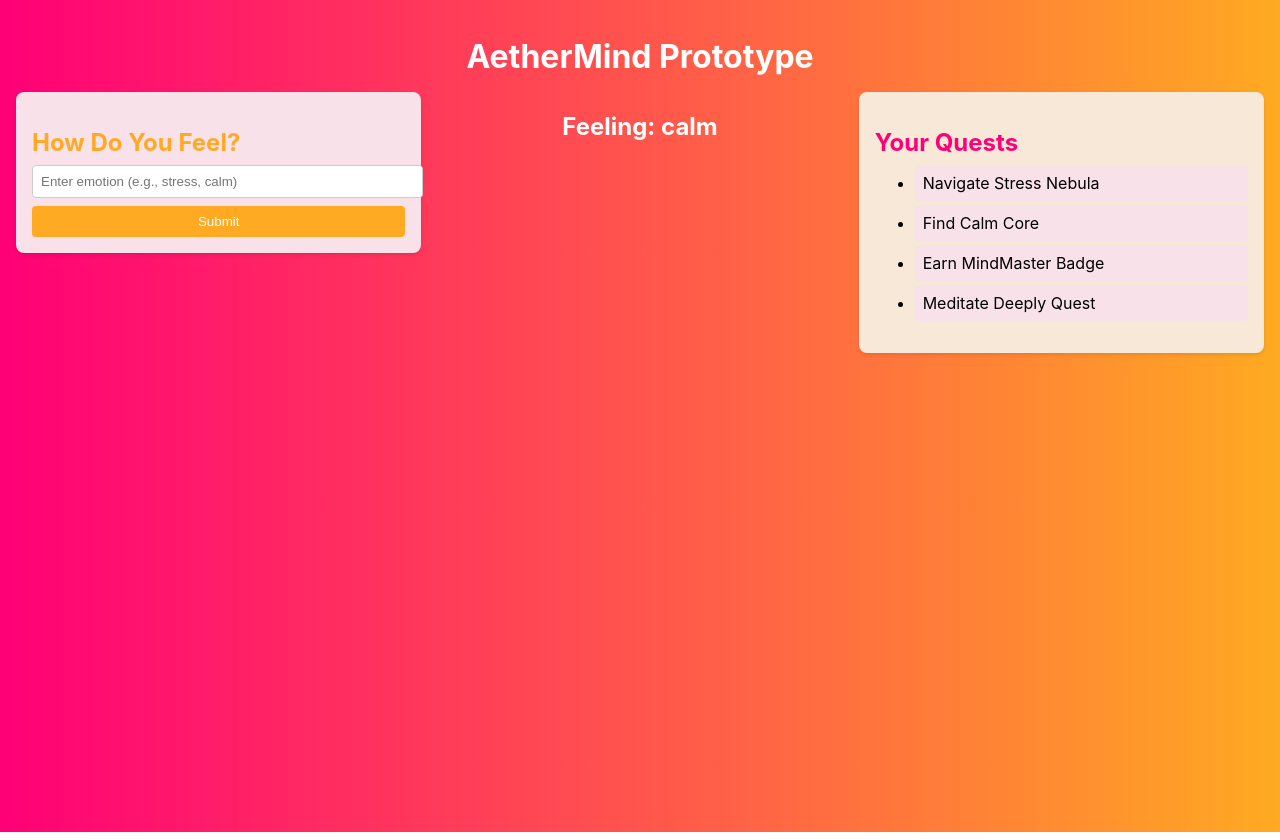
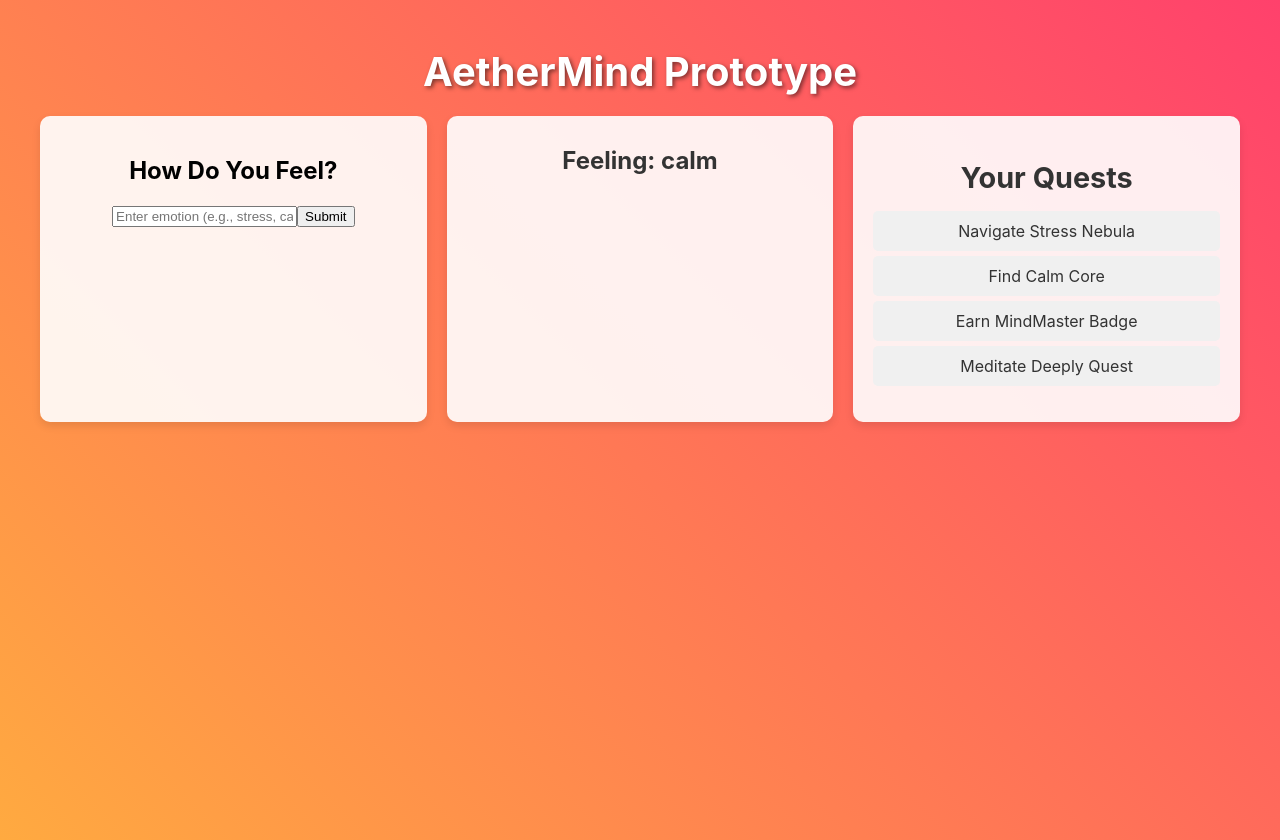
Before and after one commit to alljaybly/AetherMind-Clean, a React (Create React App) app: page / in a window 1280 px wide. Built offline with nearby package versions, Linux system fonts and the light colour scheme.

Commit message:
Added more emotions, UI enhancements, and Netlify deployment

```diff
--- a/src/App.css
+++ b/src/App.css
@@ -1,92 +1,73 @@
 .app-container {
+  text-align: center;
   min-height: 100vh;
-  padding: 1rem;
-  background: linear-gradient(to right, #FF0077, #FFAA22);
+  background: linear-gradient(45deg, #ff416c, #ffaa40);
+  padding: 20px;
+  animation: gradientShift 10s infinite alternate;
 }
 
 .title {
-  font-size: 2rem;
   color: white;
-  text-align: center;
-  margin-bottom: 1rem;
+  font-size: 2.5em;
+  margin-bottom: 20px;
+  text-shadow: 2px 2px 4px rgba(0, 0, 0, 0.5);
 }
 
 .grid-container {
   display: grid;
-  grid-template-columns: 1fr;
-  gap: 1rem;
-}
-
-@media (min-width: 768px) {
-  .grid-container {
-    grid-template-columns: repeat(3, 1fr);
-  }
+  grid-template-columns: 1fr 1fr 1fr;
+  gap: 20px;
+  max-width: 1200px;
+  margin: 0 auto;
 }
 
 .grid-item {
-  width: 100%;
-}
-
-.input-form {
-  padding: 1rem;
-  background-color: #f8e1e8;
-  border-radius: 0.5rem;
-  box-shadow: 0 2px 4px rgba(0, 0, 0, 0.1);
-}
-
-.input-title {
-  font-size: 1.5rem;
-  color: #FFAA22;
-  margin-bottom: 0.5rem;
-}
-
-.input-field {
-  width: 100%;
-  padding: 0.5rem;
-  margin-bottom: 0.5rem;
-  border: 1px solid #ccc;
-  border-radius: 0.25rem;
-}
-
-.submit-button {
-  width: 100%;
-  padding: 0.5rem;
-  background-color: #FFAA22;
-  color: white;
-  border: none;
-  border-radius: 0.25rem;
-}
-
-.submit-button:hover {
-  background-color: #e5941a;
+  background: rgba(255, 255, 255, 0.9);
+  padding: 20px;
+  border-radius: 10px;
+  box-shadow: 0 4px 8px rgba(0, 0, 0, 0.1);
+  animation: fadeIn 1s ease-in;
 }
 
 .emotion-display {
-  font-size: 1.5rem;
-  color: white;
-  text-align: center;
+  color: #333;
+  font-size: 1.5em;
+  margin: 10px 0;
 }
 
 .quest-dashboard {
-  padding: 1rem;
-  background-color: #f8e8d8;
-  border-radius: 0.5rem;
-  box-shadow: 0 2px 4px rgba(0, 0, 0, 0.1);
+  color: #333;
 }
 
 .quest-title {
-  font-size: 1.5rem;
-  color: #FF0077;
-  margin-bottom: 0.5rem;
+  font-size: 1.8em;
+  margin-bottom: 10px;
 }
 
 .quest-list {
-  margin-top: 0.5rem;
+  list-style: none;
+  padding: 0;
 }
 
 .quest-item {
-  padding: 0.5rem;
-  background-color: #f8e1e8;
-  border-radius: 0.25rem;
-  margin-top: 0.25rem;
+  padding: 10px;
+  margin: 5px 0;
+  background: #f0f0f0;
+  border-radius: 5px;
+  transition: transform 0.3s ease;
 }
+
+.quest-item:hover {
+  transform: scale(1.05);
+  background: #e0e0e0;
+}
+
+@keyframes gradientShift {
+  0% { background: linear-gradient(45deg, #ff416c, #ffaa40); }
+  100% { background: linear-gradient(45deg, #ffaa40, #ff416c); }
+}
+
+@keyframes fadeIn {
+  0% { opacity: 0; }
+  100% { opacity: 1; }
+}
--- a/src/components/QuestDashboard.js
+++ b/src/components/QuestDashboard.js
@@ -8,6 +8,12 @@ function QuestDashboard({ emotion }) {
     dynamicQuest = 'Take a Break Quest';
   } else if (emotion === 'calm') {
     dynamicQuest = 'Meditate Deeply Quest';
+  } else if (emotion === 'happy') {
+    dynamicQuest = 'Celebrate Joy Quest';
+  } else if (emotion === 'sad') {
+    dynamicQuest = 'Seek Comfort Quest';
+  } else if (emotion === 'angry') {
+    dynamicQuest = 'Cool Down Quest';
   }
 
   const quests = dynamicQuest ? [...baseQuests, dynamicQuest] : baseQuests;
```
